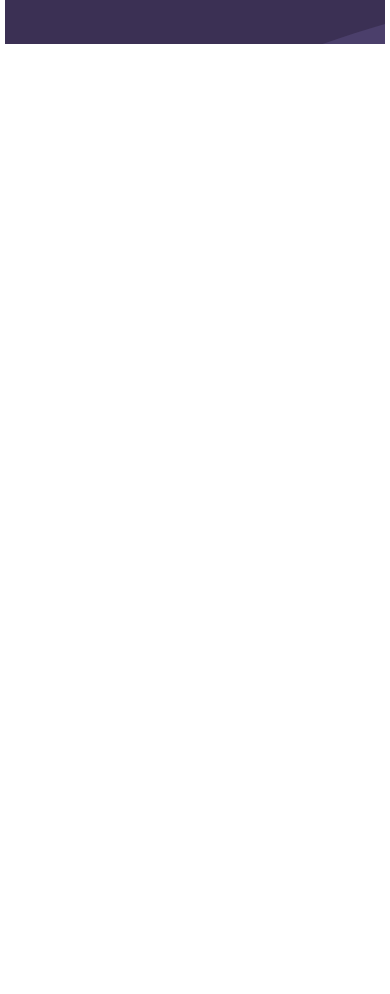
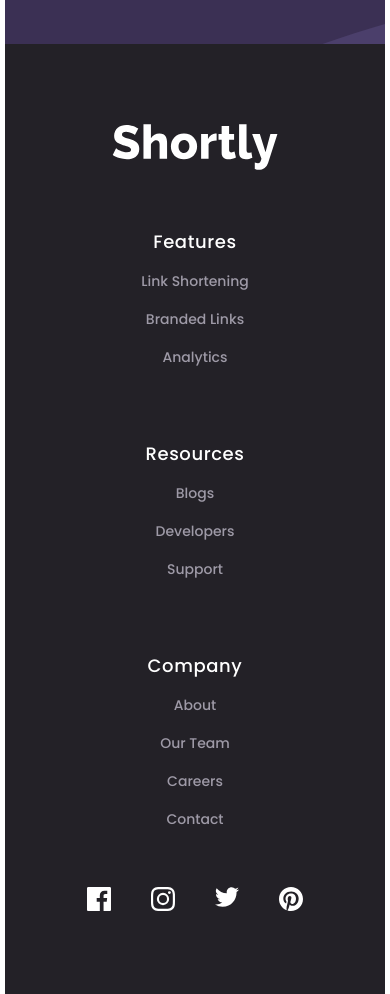
Before and after one commit to Abhishek-201099/url-shortener, a React (Vite) app: page / in a window 390 px wide. Shown: the part 2460-3454 px from the top of the page. Before the commit the page ends 2504 px from the top, so only its background shows below. Built offline with nearby package versions, Linux system fonts and the light colour scheme.

Commit message:
Added section footer and respective styles for responsiveness

```diff
--- a/src/App.jsx
+++ b/src/App.jsx
@@ -1,4 +1,5 @@
 import Cta from "./components/Cta";
+import Footer from "./components/Footer";
 import Header from "./components/Header";
 import Hero from "./components/Hero";
 import Shortener from "./components/Shortener";
@@ -14,6 +15,7 @@ export default function App() {
         <Stats />
         <Cta />
       </main>
+      <Footer />
     </div>
   );
 }
--- /dev/null
+++ b/src/components/Footer.jsx
@@ -0,0 +1,84 @@
+export default function Footer() {
+  return (
+    <section className="section-footer">
+      <div className="footer-logo-container">
+        <img src="/logo.svg" alt="logo" />
+      </div>
+
+      <div className="footer-links-container">
+        <div>
+          <p className="footer-links-heading">Features</p>
+          <ul className="footer-links">
+            <li className="footer-link">
+              <a href="#">Link Shortening</a>
+            </li>
+            <li className="footer-link">
+              <a href="#">Branded Links</a>
+            </li>
+            <li className="footer-link">
+              <a href="#">Analytics</a>
+            </li>
+          </ul>
+        </div>
+
+        <div>
+          <p className="footer-links-heading">Resources</p>
+          <ul className="footer-links">
+            <li className="footer-link">
+              <a href="#">Blogs</a>
+            </li>
+            <li className="footer-link">
+              <a href="#">Developers</a>
+            </li>
+            <li className="footer-link">
+              <a href="#">Support</a>
+            </li>
+          </ul>
+        </div>
+
+        <div>
+          <p className="footer-links-heading">Company</p>
+          <ul className="footer-links">
+            <li className="footer-link">
+              <a href="#">About</a>
+            </li>
+            <li className="footer-link">
+              <a href="#">Our Team</a>
+            </li>
+            <li className="footer-link">
+              <a href="#">Careers</a>
+            </li>
+            <li className="footer-link">
+              <a href="#">Contact</a>
+            </li>
+          </ul>
+        </div>
+      </div>
+
+      <div className="footer-social-container">
+        <ul className="social-links">
+          <li className="social-link">
+            <a href="#">
+              <img src="/icon-facebook.svg" alt="faceBook icon" />
+            </a>
+          </li>
+          <li className="social-link">
+            <a href="#">
+              <img src="./icon-instagram.svg" alt="instagram icon" />
+            </a>
+          </li>
+          <li className="social-link">
+            <a href="#">
+              <img src="./icon-twitter.svg" alt="twitter icon" />
+            </a>
+          </li>
+          <li className="social-link">
+            <a href="#">
+              <img src="./icon-pinterest.svg" alt="pinterest icon" />
+            </a>
+          </li>
+        </ul>
+      </div>
+    </section>
+  );
+}
--- a/src/styles.css
+++ b/src/styles.css
@@ -559,6 +559,82 @@ body {
 
 /*********************************/
 /*********************************/
+/* SECTION FOOTER */
+/*********************************/
+
+.section-footer {
+  background-color: var(--color-neutral-4);
+  padding: 8rem;
+
+  display: flex;
+  justify-content: space-between;
+}
+
+.footer-logo-container {
+  width: 20%;
+}
+
+.footer-logo-container img {
+  filter: invert(1) brightness(3);
+}
+
+.footer-links-container {
+  display: flex;
+  gap: 8rem;
+}
+
+.footer-links-container div {
+  display: flex;
+  flex-direction: column;
+  gap: 4rem;
+}
+
+.footer-links-container div .footer-links-heading {
+  color: #fff;
+  font-size: 1.6rem;
+  letter-spacing: 0.6px;
+}
+
+.footer-links-container .footer-links {
+  list-style: none;
+
+  display: flex;
+  flex-direction: column;
+  gap: 2rem;
+}
+
+.footer-links .footer-link a:link,
+.footer-links .footer-link a:visited {
+  text-decoration: none;
+  color: var(--color-neutral-2);
+  font-size: 1.4rem;
+  transition: all 0.3s;
+}
+
+.footer-links .footer-link a:hover,
+.footer-links .footer-link a:active {
+  color: var(--color-neutral-1);
+}
+
+.footer-social-container .social-links {
+  list-style: none;
+
+  display: flex;
+  gap: 2rem;
+}
+
+.social-links a img {
+  transition: all 0.3s;
+}
+
+.social-links a img:hover {
+  filter: invert(0.2);
+}
+
+/*********************************/
+
+/*********************************/
+/*********************************/
 /* MEDIA QUERIES */
 /*********************************/
 
@@ -619,6 +695,10 @@ body {
 
   .stats-header p {
     font-size: 1.8rem;
+  }
+
+  .section-footer {
+    padding: 8rem 4rem;
   }
 }
 
@@ -703,6 +783,34 @@ body {
 
   .cta-container {
     width: 50%;
+  }
+
+  .footer-logo-container img {
+    width: 70%;
+  }
+
+  .footer-links-container div .footer-links-heading {
+    font-size: 1.4rem;
+  }
+
+  .footer-links .footer-link a {
+    font-size: 1.2rem;
+  }
+
+  .footer-links-container {
+    gap: 4rem;
+  }
+
+  .footer-social-container .social-links {
+    gap: 1rem;
+  }
+
+  .social-links a img {
+    width: 80%;
+  }
+
+  .footer-logo-container {
+    width: 15%;
   }
 }
 
@@ -944,6 +1052,15 @@ body {
   .cta-container .cta-btn {
     font-size: 1.6rem;
   }
+
+  .footer-links-container {
+    width: 70%;
+  }
+
+  .footer-social-container .social-links {
+    flex-direction: column;
+    gap: 2rem;
+  }
 }
 
 /* sm */
@@ -1088,7 +1205,49 @@ body {
     background-image: url("/bg-boost-mobile.svg");
     background-size: cover;
   }
+
+  .section-footer {
+    flex-direction: column;
+    align-items: center;
+    gap: 4rem;
+  }
+
+  .footer-logo-container {
+    width: 40%;
+    text-align: center;
+  }
+
+  .footer-links-container {
+    width: 100%;
+    justify-content: space-between;
+  }
+
+  .footer-social-container .social-links {
+    flex-direction: row;
+    gap: 4rem;
+  }
+
+  .social-links a img {
+    width: 100%;
+  }
 }
+
+/*
+
+
+.footer-logo-container img
+
+
+
+.footer-links-container .footer-links
+.footer-links .footer-link a:link,
+.footer-links .footer-link a:visited
+.footer-links .footer-link a:hover,
+.footer-links .footer-link a:active
+.footer-social-container .social-links
+.social-links a img
+.social-links a img:hover
+ */
 
 /* xs */
 @media (max-width: 475px) {
@@ -1161,4 +1320,28 @@ body {
   .cta-container {
     width: 100%;
   }
+
+  .section-footer {
+    padding: 8rem 2rem;
+    gap: 6rem;
+  }
+
+  .footer-logo-container {
+    width: 70%;
+  }
+
+  .footer-links-container {
+    flex-direction: column;
+    align-items: center;
+    gap: 8rem;
+  }
+
+  .footer-links-container div {
+    text-align: center;
+    gap: 2rem;
+  }
+
+  .footer-links-container div .footer-links-heading {
+    font-size: 1.8rem;
+  }
 }
```
